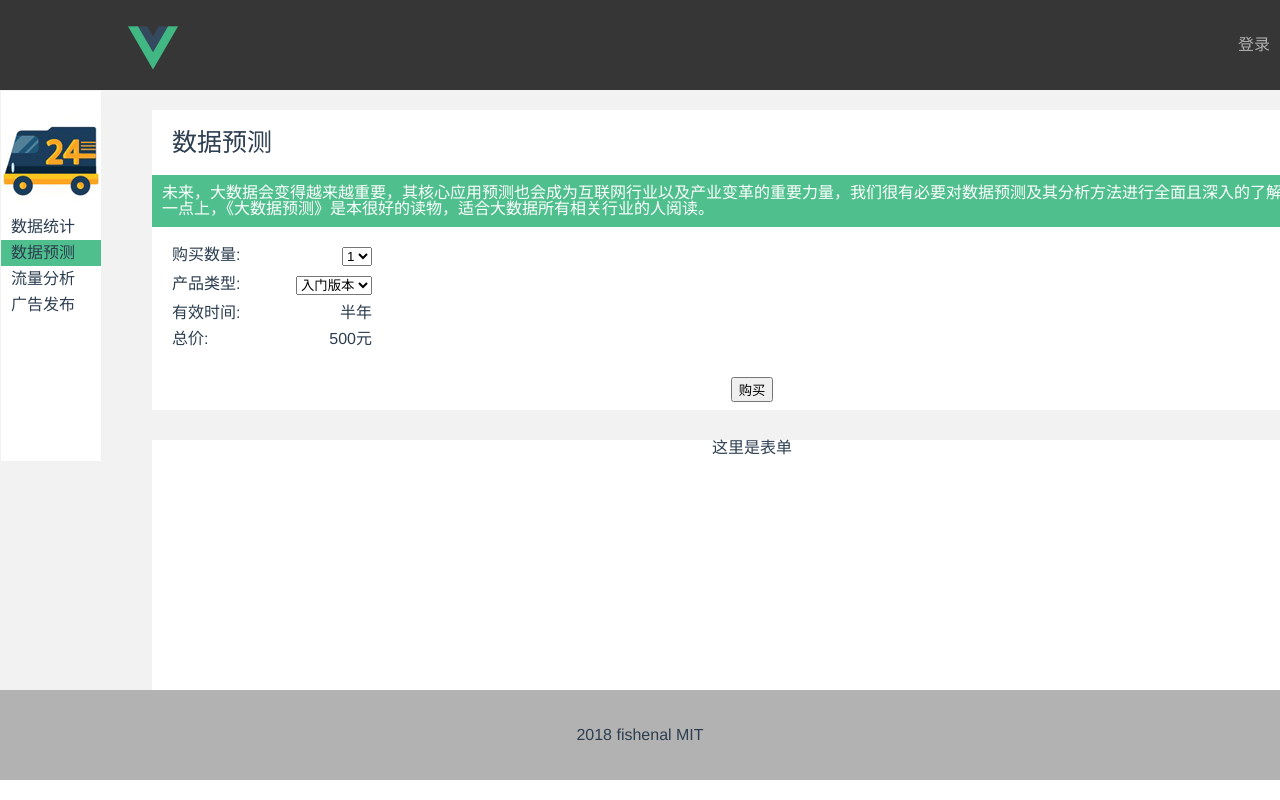
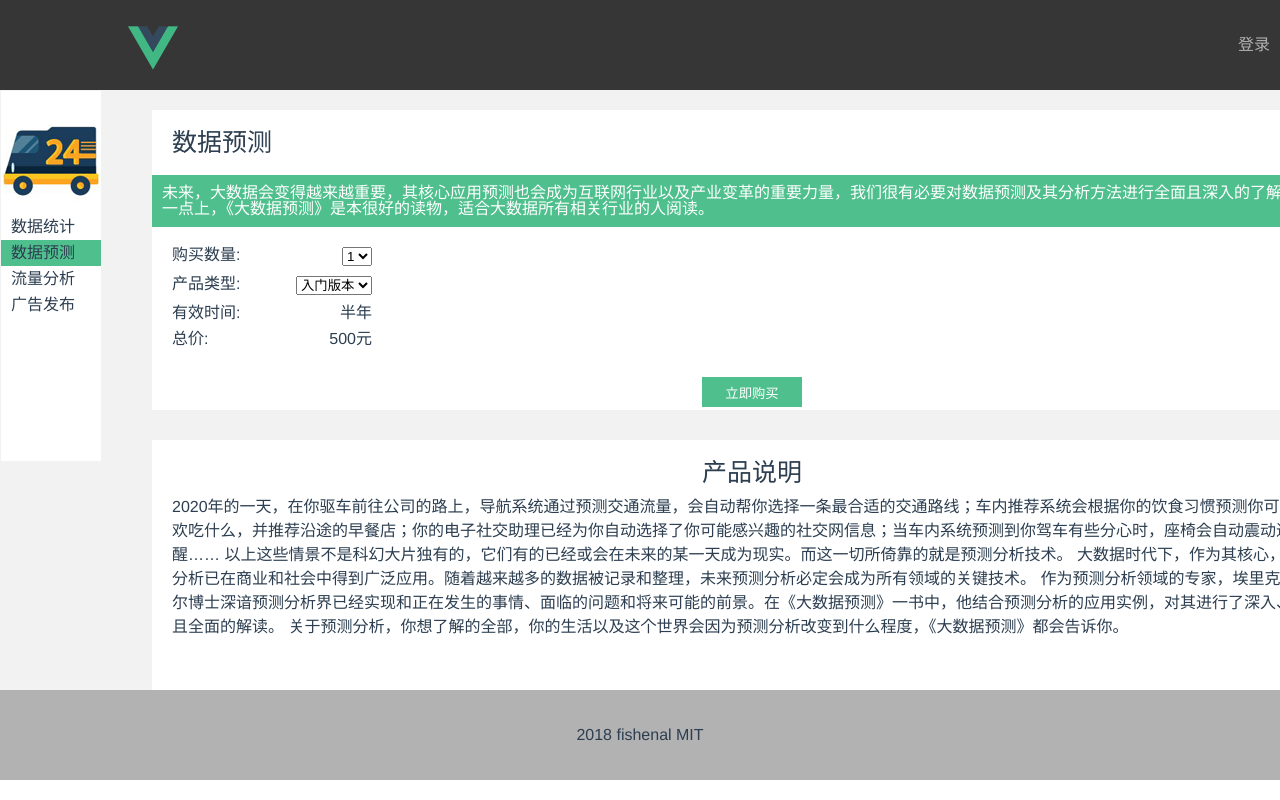
Before and after one commit to BlueDancers/Vue-greet, a Vue app in the folder Vue_two/my-project/: page /buy/forecast in a window 1280 px wide. Shown: the top 800 px of the page. Built offline with nearby package versions, Linux system fonts and the light colour scheme; what vue-resource would draw is missing.

Commit message:
完成数据检测页面的数据功能

```diff
--- a/Vue_two/my-project/src/components/buy.vue
+++ b/Vue_two/my-project/src/components/buy.vue
@@ -10,7 +10,7 @@
       </ul>
     </div>
     <div>
-      <router-view></router-view>
+      <router-view :ordermunber="ordermunber" :ordername="ordername"></router-view>
     </div>
   </div>
 </template>
@@ -19,6 +19,8 @@
 export default {
   data () {
     return {
+      ordermunber: [1, 2, 3, 4],
+      ordername: ['入门版本', '进阶版本', '使用版本'],
       list: [
         {
           text: '数据统计',
--- a/Vue_two/my-project/src/components/buy/buy.css
+++ b/Vue_two/my-project/src/components/buy/buy.css
@@ -26,6 +26,15 @@
   height: 250px;
   background-color: white;
 }
+.table h2{
+  font-size: 25px;
+  padding-top: 20px;
+}
+.table p {
+  padding: 10px 20px;
+  line-height: 1.5em;
+  text-align: left;
+}
 .header_selected {
   width: 200px;
   padding: 20px;
@@ -36,3 +45,12 @@
   justify-content: space-between;
   padding-bottom: 10px;
 }
+
+.buy_button {
+  text-decoration: none;
+  background: #4fc08d;
+  color: white;
+  border: 1px solid #4fc08d;
+  width: 100px;
+  height: 30px;
+}
--- a/Vue_two/my-project/src/components/buy/forecast.vue
+++ b/Vue_two/my-project/src/components/buy/forecast.vue
@@ -10,15 +10,14 @@
       <div class="header_selected">
         <div class="header_list">
           <p>购买数量:</p>
-          <select name="" id="">
-            <option value="">1</option>
-            <option value="">2</option>
+          <select v-model="buy_ordermunber">
+            <option v-for="item in ordermunber" :key="item">{{item}}</option>
           </select>
         </div>
         <div class="header_list">
           <p>产品类型:</p>
-          <select name="" id="">
-            <option value="">入门版本</option>
+          <select v-model="buy_ordername">
+            <option v-for="item in ordername" :key="item">{{item}}</option>
           </select>
         </div>
         <div class="header_list">
@@ -27,24 +26,58 @@
         </div>
         <div class="header_list">
           <p>总价:</p>
-          <p>500元</p>
+          <p>{{money}}元</p>
         </div>
       </div>
       <div>
-        <button>购买</button>
+        <button class="buy_button">立即购买</button>
       </div>
     </div>
-    <div class="table">这里是表单</div>
+    <div class="table">
+        <h2>产品说明</h2>
+        <p>2020年的一天，在你驱车前往公司的路上，导航系统通过预测交通流量，会自动帮你选择一条最合适的交通路线；车内推荐系统会根据你的饮食习惯预测你可能会喜欢吃什么，并推荐沿途的早餐店；你的电子社交助理已经为你自动选择了你可能感兴趣的社交网信息；当车内系统预测到你驾车有些分心时，座椅会自动震动进行提醒……
+以上这些情景不是科幻大片独有的，它们有的已经或会在未来的某一天成为现实。而这一切所倚靠的就是预测分析技术。
+大数据时代下，作为其核心，预测分析已在商业和社会中得到广泛应用。随着越来越多的数据被记录和整理，未来预测分析必定会成为所有领域的关键技术。
+作为预测分析领域的专家，埃里克·西格尔博士深谙预测分析界已经实现和正在发生的事情、面临的问题和将来可能的前景。在《大数据预测》一书中，他结合预测分析的应用实例，对其进行了深入、细致且全面的解读。
+关于预测分析，你想了解的全部，你的生活以及这个世界会因为预测分析改变到什么程度，《大数据预测》都会告诉你。</p>
+      </div>
   </div>
 </template>
 
 <script>
 export default {
-
+  props: {
+    ordermunber: {
+      type: Array
+    },
+    ordername: {
+      type: Array
+    }
+  },
+  data () {
+    return {
+      buy_ordermunber: '1',
+      buy_ordername: '入门版本'
+    }
+  },
+  computed: {
+    money () {
+      var money = 0
+      if (this.buy_ordername === '入门版本') {
+        money = 500
+      } else if (this.buy_ordername === '进阶版本') {
+        money = 1000
+      } else {
+        money = 1500
+      }
+      return this.buy_ordermunber * money
+    }
+  },
+  methods: {
+  }
 }
 </script>
 
 <style>
 @import url('buy.css');
-
 </style>
--- a/Vue_two/my-project/src/router/index.js
+++ b/Vue_two/my-project/src/router/index.js
@@ -28,6 +28,7 @@ export default new Router({
       path: '/buy',
       name: 'buy',
       component: buy,
+      redirect: '/buy/forecast',
       children: [
         {
           path: 'count',
```
